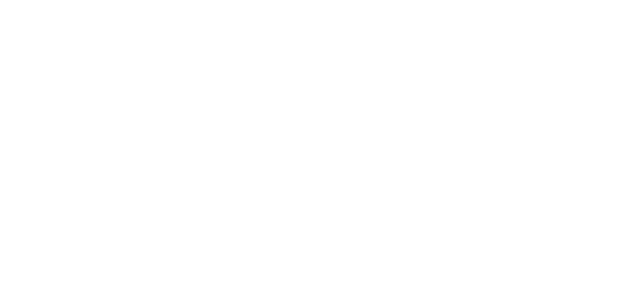
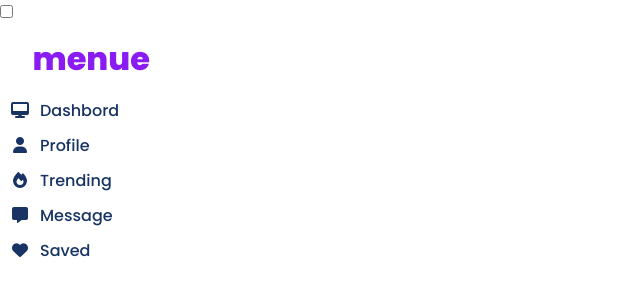
Before and after one commit to zhale-el/webkitcoding-slidebar, a plain HTML site: page index.html in a window 1280 px wide. Shown: the whole page, without its empty margins (0-640 px from the left). Drawn offline with Linux system fonts and the light colour scheme.

Commit message:
checkbaox and menu

```diff
--- a/index.html
+++ b/index.html
@@ -5,7 +5,43 @@
     <meta http-equiv="X-UA-Compatible" content="IE=edge" />
     <meta name="viewport" content="width=device-width, initial-scale=1.0" />
     <link rel="stylesheet" href="./style.css" />
+    <link
+      rel="stylesheet"
+      href="https://cdnjs.cloudflare.com/ajax/libs/font-awesome/6.4.0/css/all.min.css"
+      integrity="sha512-iecdLmaskl7CVkqkXNQ/ZH/XLlvWZOJyj7Yy7tcenmpD1ypASozpmT/E0iPtmFIB46ZmdtAc9eNBvH0H/ZpiBw=="
+      crossorigin="anonymous"
+      referrerpolicy="no-referrer"
+    />
     <title>Document</title>
   </head>
-  <body></body>
+  <body>
+    <label>
+      <input type="checkbox" />
+      <div class="toggle">
+        <span class="top-line common"></span>
+        <span class="middle-line common"></span>
+        <span class="bottom-line common"></span>
+      </div>
+      <div class="slide">
+        <h1>menue</h1>
+        <ul>
+          <li>
+            <a href="#"><i class="fa-solid fa-desktop"></i>dashbord</a>
+          </li>
+          <li>
+            <a href="#"><i class="fa-solid fa-user"></i>profile</a>
+          </li>
+          <li>
+            <a href="#"><i class="fa-solid fa-fire"></i>trending</a>
+          </li>
+          <li>
+            <a href="#"><i class="fa-solid fa-message"></i>message</a>
+          </li>
+          <li>
+            <a href="#"><i class="fa-solid fa-heart"></i>saved</a>
+          </li>
+        </ul>
+      </div>
+    </label>
+  </body>
 </html>
--- a/style.css
+++ b/style.css
@@ -0,0 +1,42 @@
+@import url("https://fonts.googleapis.com/css2?family=Mulish&family=Oswald&family=Poppins:wght@500;800&display=swap");
+
+* {
+  font-family: "Poppins", sans-serif;
+  margin: 0;
+  padding: 0;
+  box-sizing: 0;
+  text-decoration: none;
+  list-style: none;
+}
+:root {
+  --primary-color: #8a1bf2;
+  --a-color: #173465;
+  --light-color: #fff;
+}
+.slide {
+  width: 180px;
+  height: 100%;
+  background-color: var(--light-color);
+  position: absolute;
+  transition: 0.5s ease;
+}
+h1 {
+  color: var(--primary-color);
+  font-weight: 800;
+  text-align: right;
+  padding: 10px 0;
+  padding-right: 30px;
+  pointer-events: none;
+}
+ul li a {
+  color: var(--a-color);
+  font-weight: 500;
+  padding: 5px 0;
+  display: block;
+  text-transform: capitalize;
+  transition: 0.2s ease-out;
+}
+ul li a i {
+  width: 40px;
+  text-align: center;
+}
```
